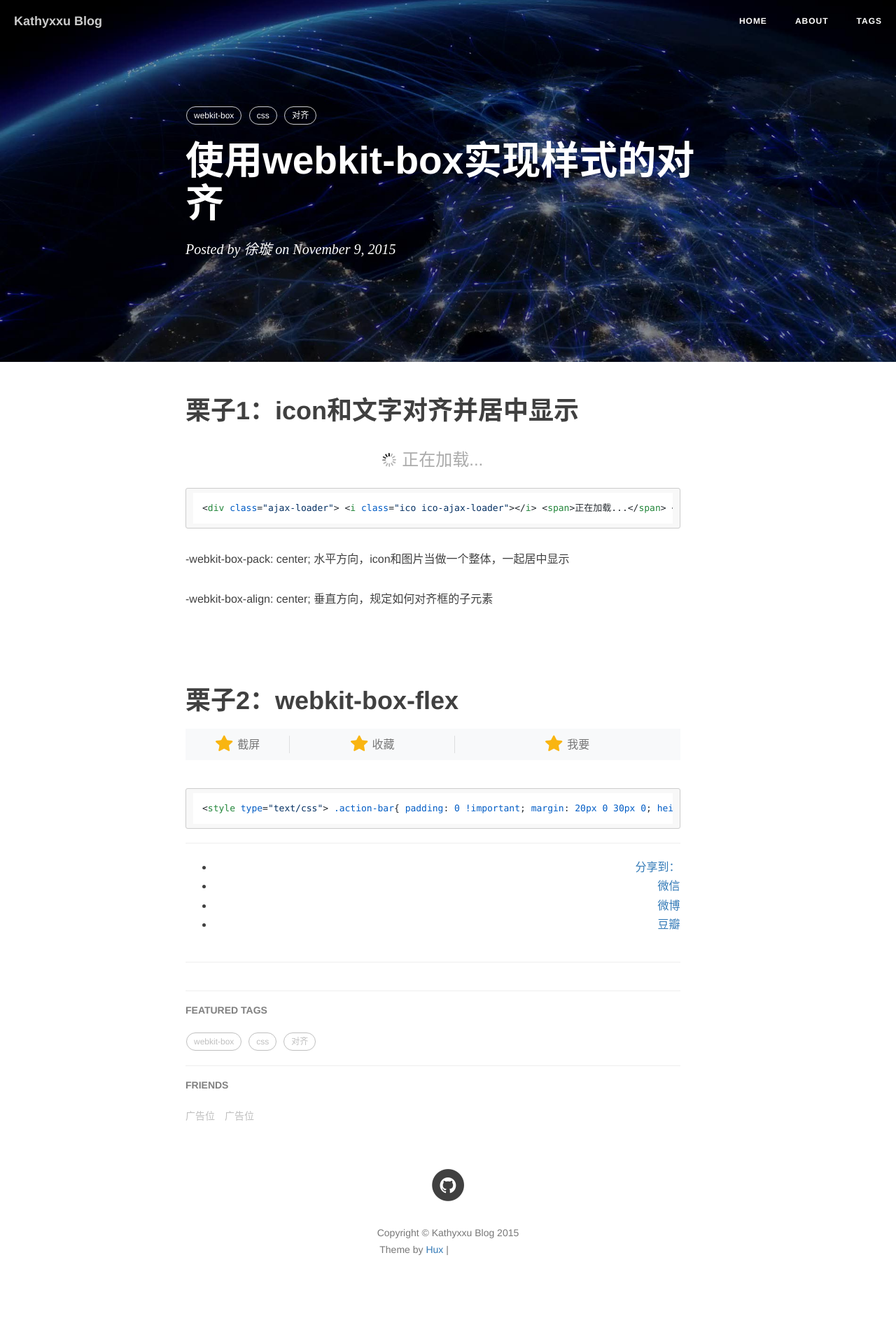
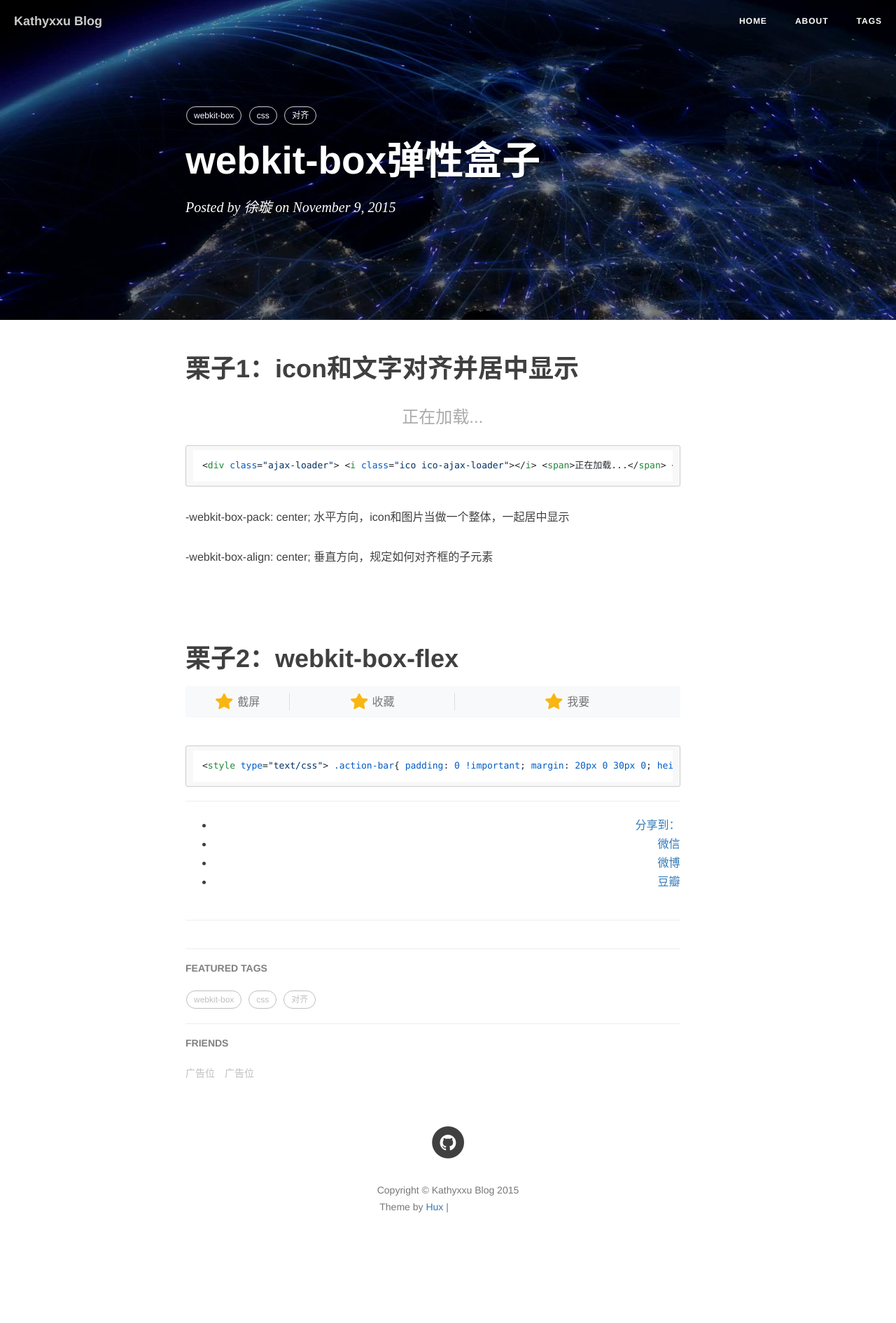
Before and after one commit to kathyxxu/kathyxxu.github.io, a Jekyll site: the page built from _posts/2015-11-09-webkit-box.markdown, in a window 1280 px wide. Shown: the whole page at 70% size. Built offline with Jekyll 4.4.1, drawn with Linux system fonts in a browser that asks for light colours; nearby versions of some CDN libraries; comment, search, counter and statistics services are not loaded; after the commit the page ends 1829 px from its top, so only the background shows below that; grey boxes are pictures that could not be loaded.

Commit message:
update source

```diff
--- a/_posts/2015-11-09-webkit-box.markdown
+++ b/_posts/2015-11-09-webkit-box.markdown
@@ -1,6 +1,6 @@
 ---
 layout:     post
-title:      "使用webkit-box实现样式的对齐"
+title:      "webkit-box弹性盒子"
 subtitle:   ""
 date:       2015-11-09
 author:     "徐璇"
@@ -27,7 +27,7 @@ tags:
     }
     .ajax-loader i{
         display: block;
-        background: url("../../../../imgPost/2015-11-09/ajax-loader.gif") no-repeat;
+        background: url("imgPost/2015-11-09/ajax-loader.gif") no-repeat;
         width: 20px;
         height: 20px;
         background-size: contain;
```
Also changed, not shown: 4 other files.
